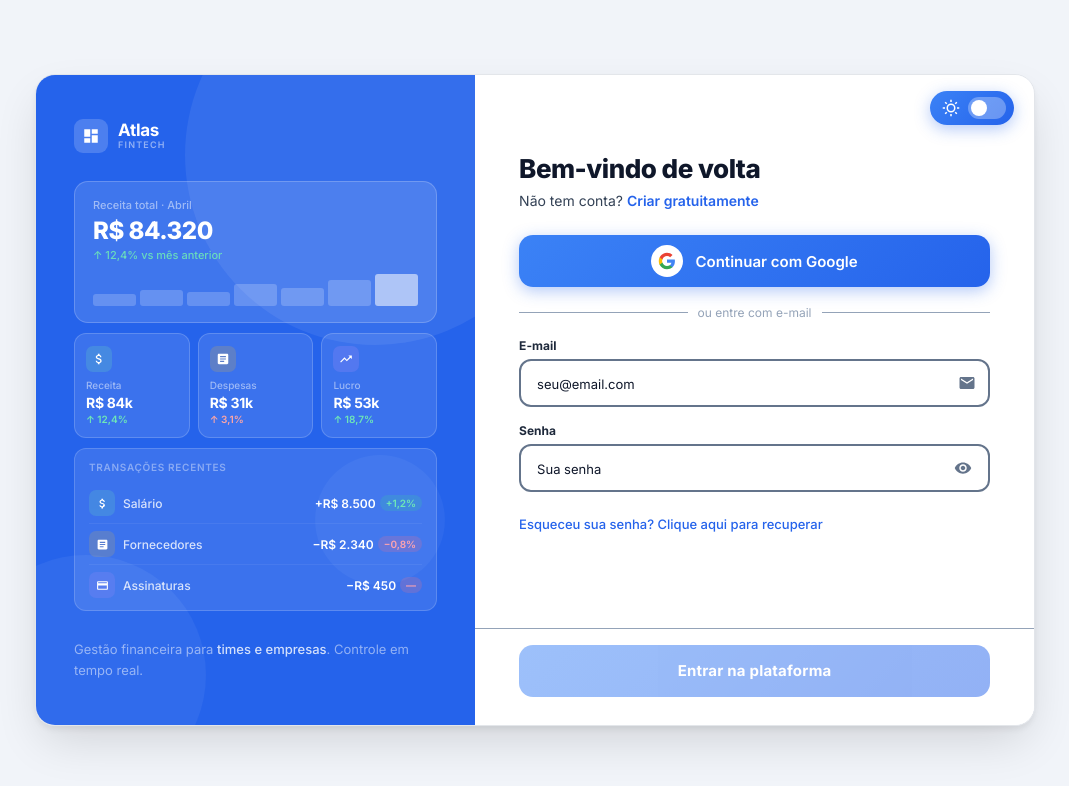
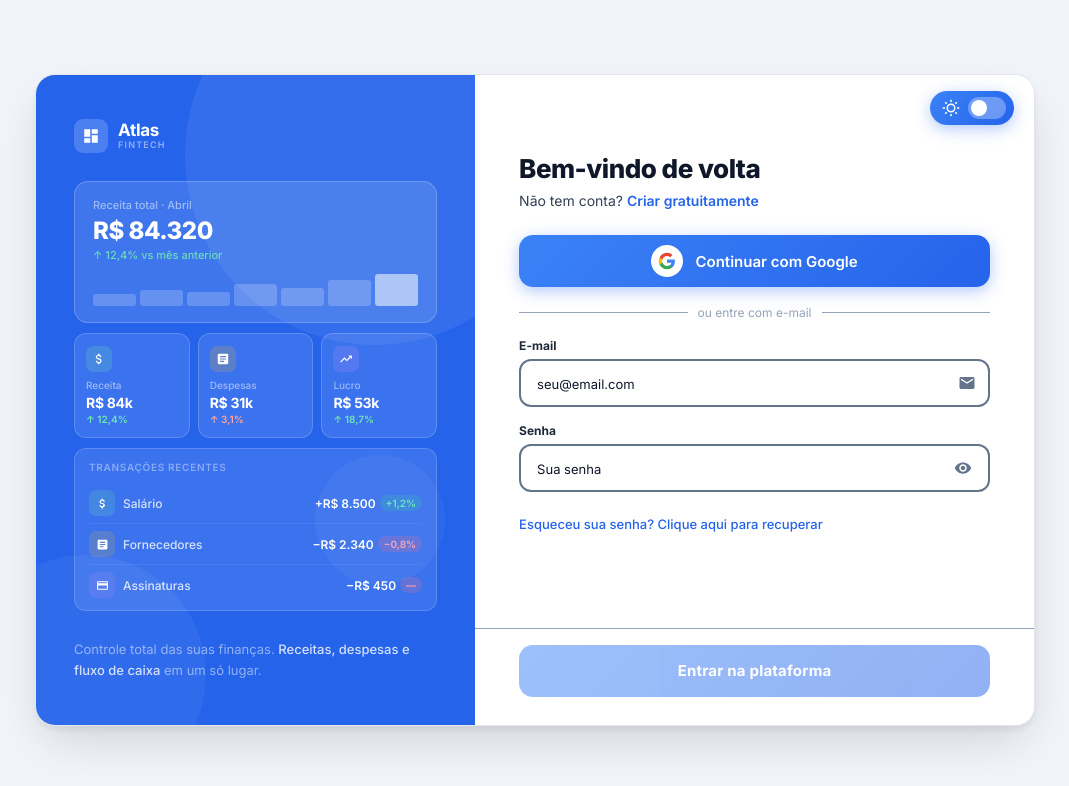
Before and after one commit to Saigaton/atlasFinTech, an Angular app in the folder frontend/: page /login in a window 1280 px wide. Shown: the top 786 px of the page, without its empty margins (105-1174 px from the left). Built offline with nearby package versions, Linux system fonts and the light colour scheme; no server answers.

Commit message:
fix🐛: Alterando mensagem do painel da tela de login e registro.

```diff
--- a/frontend/src/app/shared/components/auth-panel/auth-panel.component.html
+++ b/frontend/src/app/shared/components/auth-panel/auth-panel.component.html
@@ -89,6 +89,6 @@
   </div>
 
   <div class="side-foot">
-    <p>Gestão financeira para <strong>times e empresas</strong>. Controle em tempo real.</p>
+    <p>Controle total das suas finanças. <strong>Receitas, despesas e fluxo de caixa</strong> em um só lugar.</p>
   </div>
 </div>
```
